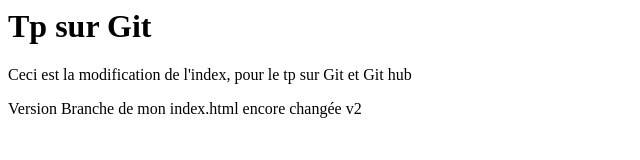
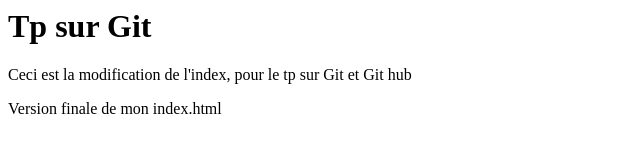
Before and after one commit to Bazonnet-Ilan/-hello-github-web-, a plain HTML site: page index.html in a window 1280 px wide. Shown: the whole page, without its empty margins (0-640 px from the left). Drawn offline with Linux system fonts and the light colour scheme.

Commit message:
Update index.html to reflect final version

```diff
--- a/index.html
+++ b/index.html
@@ -1,3 +1,3 @@
 <h1>Tp sur Git</h1>
 <p>Ceci est la modification de l'index, pour le tp sur Git et Git hub</p>
-<p>Version Branche de mon index.html encore changée v2</p>
+<p>Version finale de mon index.html</p>
```
